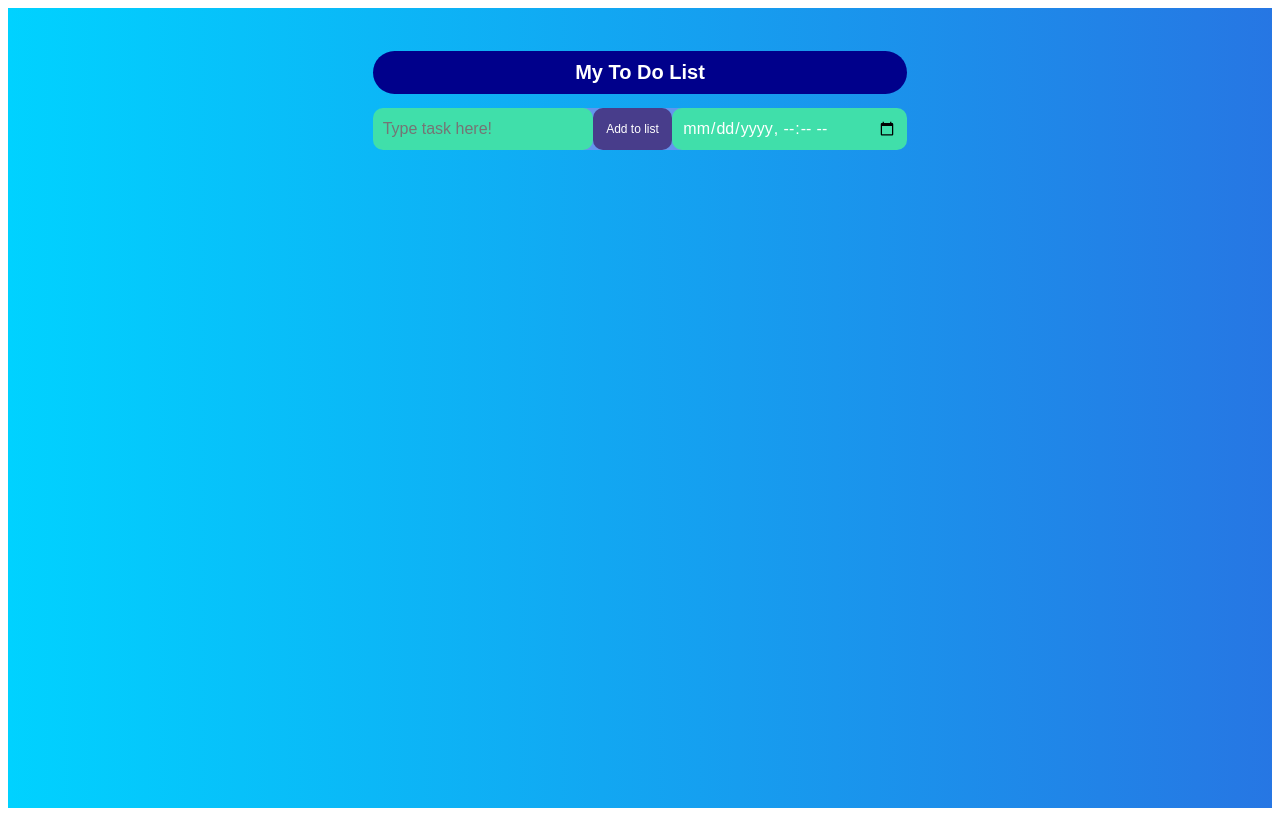
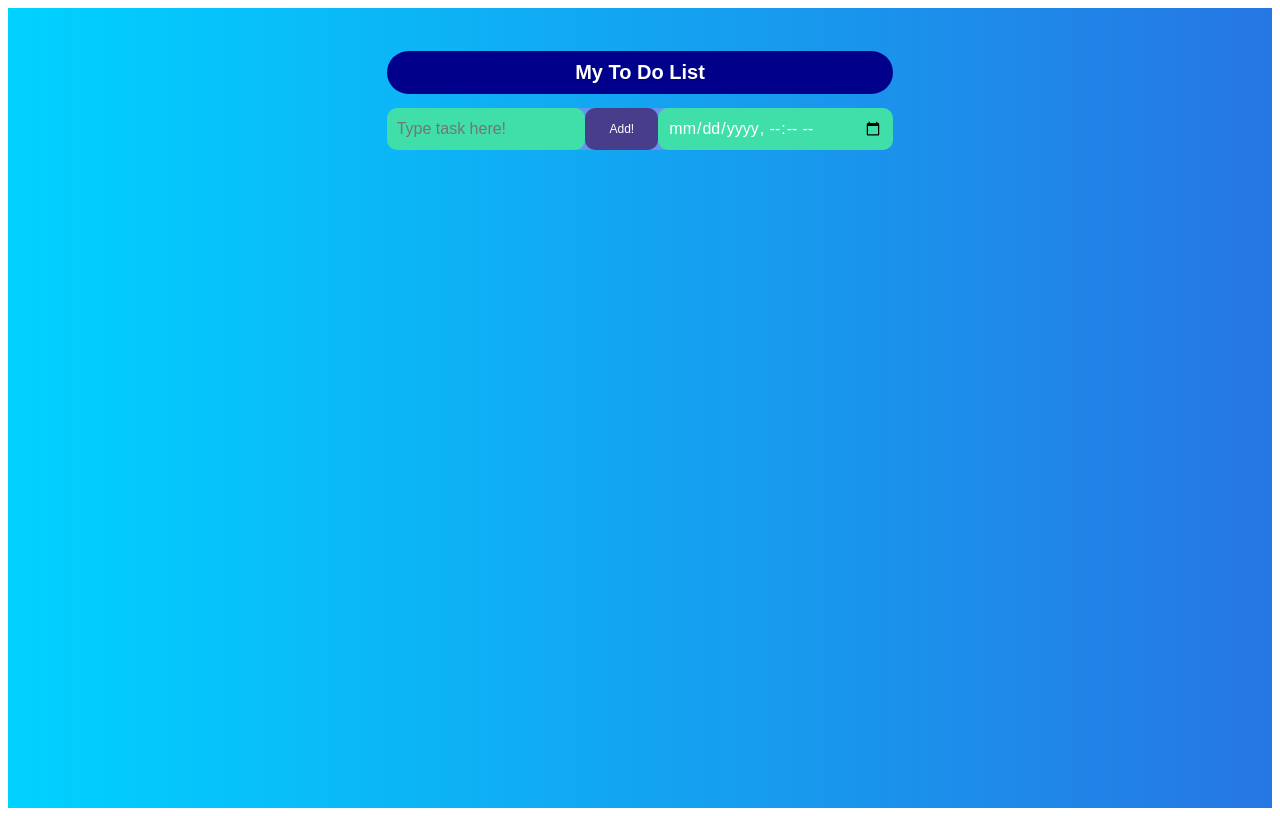
Before and after one commit to Ceejayludick/ToDoAppSECOND, a plain HTML site: page index.html in a window 1280 px wide. Drawn offline with Linux system fonts and the light colour scheme.

Commit message:
index.html
changes to titles

```diff
--- a/index.html
+++ b/index.html
@@ -17,7 +17,7 @@
 
     <form>
       <input type="text" id="inputId"   placeholder="Type task here!">
-      <button type="submit">Add to list</button>
+      <button type="submit">Add!</button>
       <input type="datetime-local" id="dateTime" name="datetime">
  </form>
 
```
